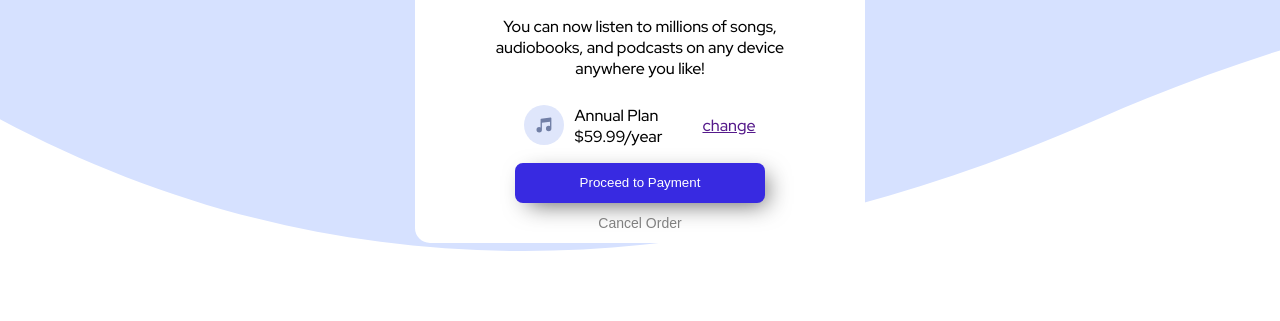
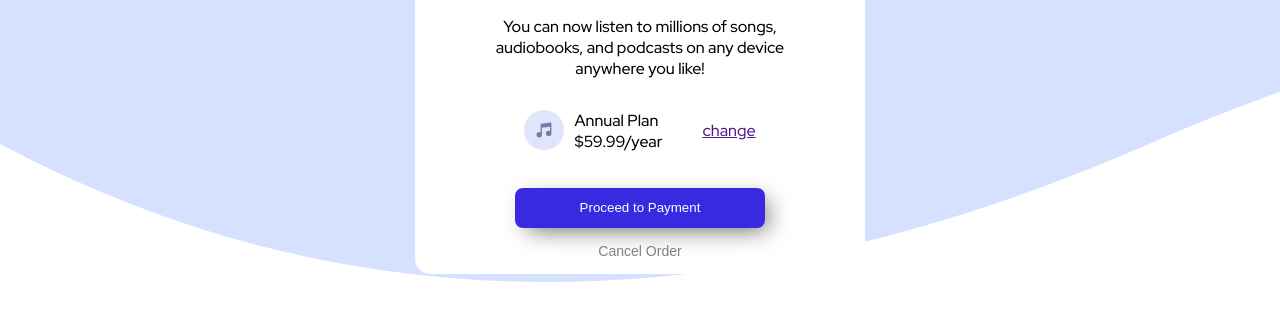
Before and after one commit to frontendmentor-io-sites/order-summary, a plain HTML site: page index.html in a window 1280 px wide. Shown: the part 411-732 px from the top of the page. Drawn offline with Linux system fonts and the light colour scheme.

Commit message:
Update style.css

```diff
--- a/style.css
+++ b/style.css
@@ -32,7 +32,7 @@ body{
     flex-direction: row;
     justify-content: center;
     align-items: flex-start;
-    margin-top: 10px;
+    margin-top: 15px;
 }
 .price img{
     height:40px;
@@ -52,6 +52,7 @@ body{
     align-items: center;
     font-family: 'Red Hat Display', sans-serif;
     font-weight: 900;
+    margin-top: 20px;
 }
 .proceed{
     background-color: #382ae1;
@@ -66,7 +67,7 @@ body{
     text-decoration: none;
     border:none;
     color:grey;
-    padding:12px;
+    padding:15px;
     background-color: transparent;
     font-size: 14px;
 
```
